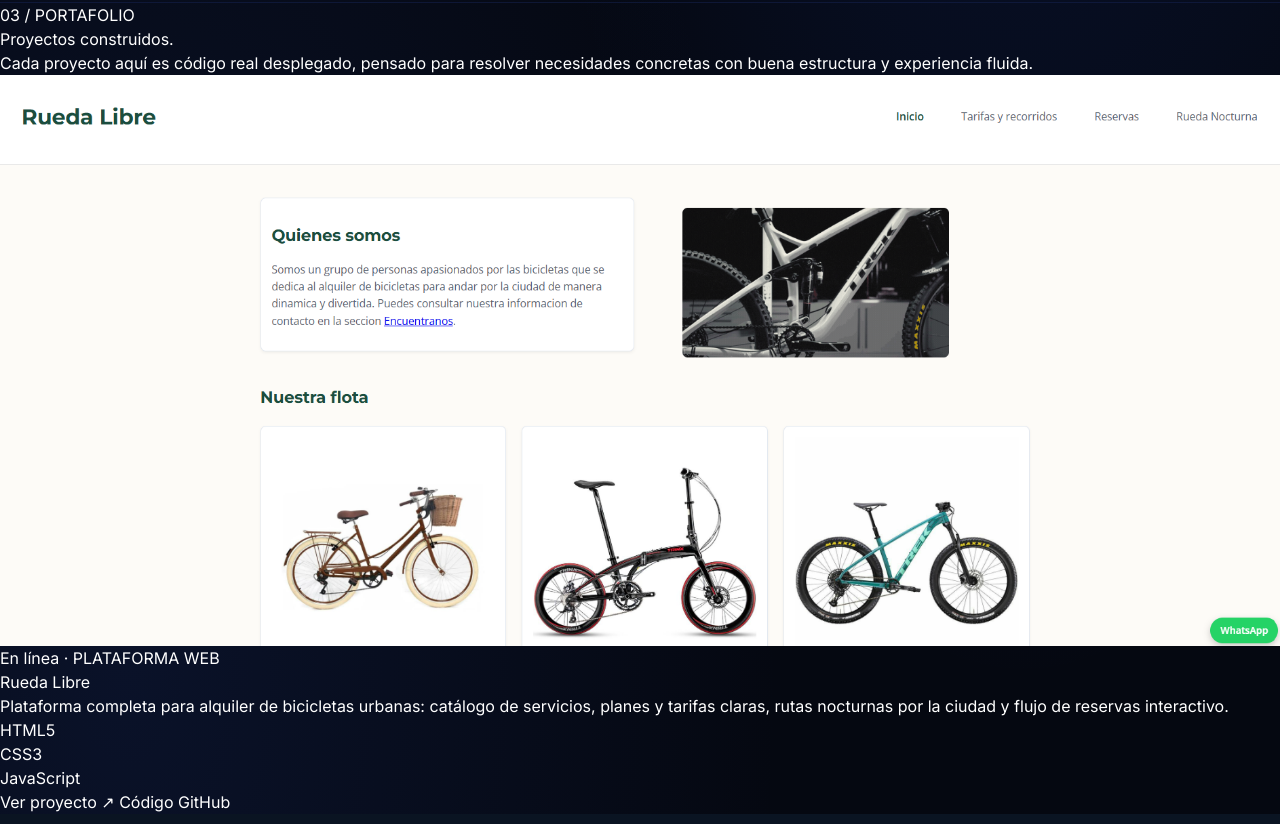
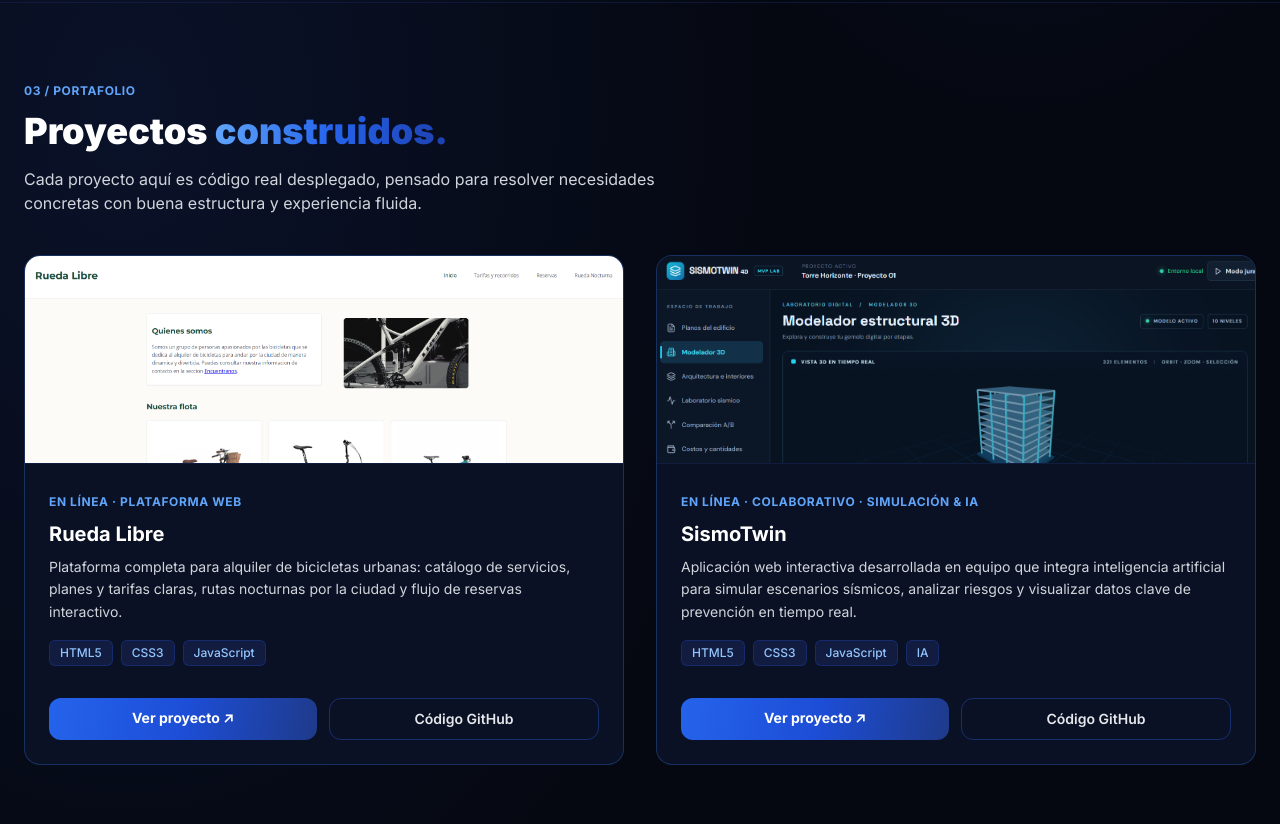
Before and after one commit to salgadofrancisco920/PORTAFOLIO-1.0, a plain HTML site: page index.html in a window 1280 px wide. Shown: the part 1573-2397 px from the top of the page. Drawn offline with nearby package versions, Linux system fonts and the light colour scheme.

Commit message:
seccion proyectos

```diff
--- a/index.html
+++ b/index.html
@@ -187,49 +187,79 @@
             </ul>
         </section>
 
-        <section id="proyectos">
-            <p>03 / PORTAFOLIO</p>
-            <h2>Proyectos construidos.</h2>
-            <p>
+        <section id="proyectos" class="max-w-7xl mx-auto px-6 py-20 border-b border-blue-950/50">
+            <p class="text-blue-400 font-bold tracking-wider text-xs mb-3">03 / PORTAFOLIO</p>
+            <h2 class="text-3xl sm:text-4xl font-black text-white mb-4">
+                Proyectos <span class="gradient-text">construidos.</span>
+            </h2>
+            <p class="text-gray-300 text-base max-w-2xl mb-10">
                 Cada proyecto aquí es código real desplegado, pensado para resolver necesidades concretas con buena estructura y experiencia fluida.
             </p>
 
-            <article>
-                <img src="img/ruedarueda.png" alt="Vista previa de Rueda Libre">
-                <span>En línea · PLATAFORMA WEB</span>
-                <h3>Rueda Libre</h3>
-                <p>
+            <div class="grid md:grid-cols-2 gap-8">
+                <article class="blue-card blue-border rounded-2xl overflow-hidden flex flex-col justify-between hover:border-blue-500 transition">
+                    <div>
+                        <img
+                            src="img/ruedarueda.png"
+                            alt="Vista previa de Rueda Libre"
+                            class="w-full h-52 object-cover object-top border-b border-blue-950/60"
+                        >
+                        <div class="p-6">
+                            <span class="text-blue-400 text-xs font-bold tracking-wider">EN LÍNEA · PLATAFORMA WEB</span>
+                            <h3 class="text-xl font-bold text-white mt-2">Rueda Libre</h3>
+                            <p class="text-gray-300 text-sm mt-2 leading-relaxed">
                                 Plataforma completa para alquiler de bicicletas urbanas: catálogo de servicios, planes y tarifas claras, rutas nocturnas por la ciudad y flujo de reservas interactivo.
                             </p>
-                <ul>
-                    <li>HTML5</li>
-                    <li>CSS3</li>
-                    <li>JavaScript</li>
+                            <ul class="flex flex-wrap gap-2 mt-4">
+                                <li class="px-2.5 py-1 rounded-md bg-blue-950/60 border border-blue-800/40 text-xs font-medium text-blue-300">HTML5</li>
+                                <li class="px-2.5 py-1 rounded-md bg-blue-950/60 border border-blue-800/40 text-xs font-medium text-blue-300">CSS3</li>
+                                <li class="px-2.5 py-1 rounded-md bg-blue-950/60 border border-blue-800/40 text-xs font-medium text-blue-300">JavaScript</li>
                             </ul>
-                <div>
-                    <a href="https://salgadofrancisco920.github.io/rueda-libre/" target="_blank" rel="noopener noreferrer">Ver proyecto ↗</a>
-                    <a href="https://github.com/salgadofrancisco920/rueda-libre.git" target="_blank" rel="noopener noreferrer">Código GitHub</a>
+                        </div>
+                    </div>
+
+                    <div class="px-6 pb-6 pt-2 flex gap-3">
+                        <a href="https://salgadofrancisco920.github.io/Rueda-Libre/" target="_blank" rel="noopener noreferrer" class="glow-button flex-1 text-center py-2.5 rounded-xl text-sm font-bold text-white">
+                            Ver proyecto ↗
+                        </a>
+                        <a href="https://github.com/salgadofrancisco920/Rueda-Libre.git" target="_blank" rel="noopener noreferrer" class="flex-1 text-center py-2.5 rounded-xl border border-blue-900/70 text-gray-200 hover:border-blue-500 text-sm font-semibold transition">
+                            Código GitHub
+                        </a>
                     </div>
                 </article>
 
-            <article>
-                <img src="img/sismo.png" alt="Vista previa de SismoTwin">
-                <span>En línea · Colaborativo · SIMULACIÓN & IA</span>
-                <h3>SismoTwin</h3>
-                <p>
+                <article class="blue-card blue-border rounded-2xl overflow-hidden flex flex-col justify-between hover:border-blue-500 transition">
+                    <div>
+                        <img
+                            src="img/sismo.png"
+                            alt="Vista previa de SismoTwin"
+                            class="w-full h-52 object-cover object-top border-b border-blue-950/60"
+                        >
+                        <div class="p-6">
+                            <span class="text-blue-400 text-xs font-bold tracking-wider">EN LÍNEA · COLABORATIVO · SIMULACIÓN & IA</span>
+                            <h3 class="text-xl font-bold text-white mt-2">SismoTwin</h3>
+                            <p class="text-gray-300 text-sm mt-2 leading-relaxed">
                                 Aplicación web interactiva desarrollada en equipo que integra inteligencia artificial para simular escenarios sísmicos, analizar riesgos y visualizar datos clave de prevención en tiempo real.
                             </p>
-                <ul>
-                    <li>HTML5</li>
-                    <li>CSS3</li>
-                    <li>JavaScript</li>
-                    <li>IA</li>
+                            <ul class="flex flex-wrap gap-2 mt-4">
+                                <li class="px-2.5 py-1 rounded-md bg-blue-950/60 border border-blue-800/40 text-xs font-medium text-blue-300">HTML5</li>
+                                <li class="px-2.5 py-1 rounded-md bg-blue-950/60 border border-blue-800/40 text-xs font-medium text-blue-300">CSS3</li>
+                                <li class="px-2.5 py-1 rounded-md bg-blue-950/60 border border-blue-800/40 text-xs font-medium text-blue-300">JavaScript</li>
+                                <li class="px-2.5 py-1 rounded-md bg-blue-950/60 border border-blue-800/40 text-xs font-medium text-blue-300">IA</li>
                             </ul>
-                <div>
-                    <a href="https://dahiana21.github.io/SismoTwin-Actividad-IA/" target="_blank" rel="noopener noreferrer">Ver proyecto ↗</a>
-                    <a href="https://github.com/salgadofrancisco920/IA.git" target="_blank" rel="noopener noreferrer">Código GitHub</a>
+                        </div>
+                    </div>
+
+                    <div class="px-6 pb-6 pt-2 flex gap-3">
+                        <a href="https://dahiana21.github.io/SismoTwin-Actividad-IA/" target="_blank" rel="noopener noreferrer" class="glow-button flex-1 text-center py-2.5 rounded-xl text-sm font-bold text-white">
+                            Ver proyecto ↗
+                        </a>
+                        <a href="https://github.com/salgadofrancisco920/IA.git" target="_blank" rel="noopener noreferrer" class="flex-1 text-center py-2.5 rounded-xl border border-blue-900/70 text-gray-200 hover:border-blue-500 text-sm font-semibold transition">
+                            Código GitHub
+                        </a>
                     </div>
                 </article>
+            </div>
         </section>
 
         <section id="contacto">
```
Also changed, not shown: 1 other file. Lines whose indentation alone changed are shown as unchanged.
